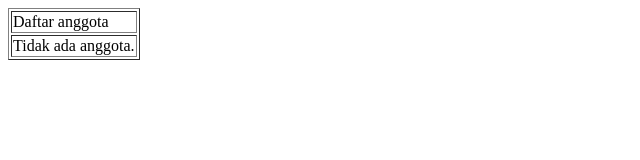
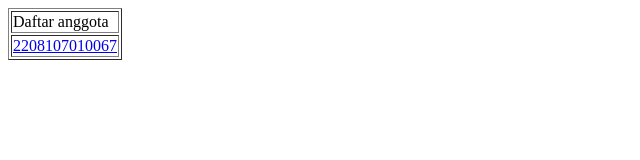
Before and after one commit to Hidayattt24/INF206-2024-5-WeaRay, a plain HTML site: page index.html in a window 1280 px wide. Shown: the whole page, without its empty margins (0-640 px from the left). Drawn offline with Linux system fonts and the light colour scheme.

Commit message:
add npm.html

```diff
--- a/index.html
+++ b/index.html
@@ -6,7 +6,9 @@
   <body>
     <table border=”0”>
       <tr><td>Daftar anggota</td></tr>
-      <tr><td>Tidak ada anggota.</td></tr>
+      <tr><td>
+        <a href="2208107010067.html"> 2208107010067 </a>
+      </td></tr>
     </table>
   </body>
 </html>
```
Also changed, not shown: 2208107010067.html (added, +12 -0 lines).
